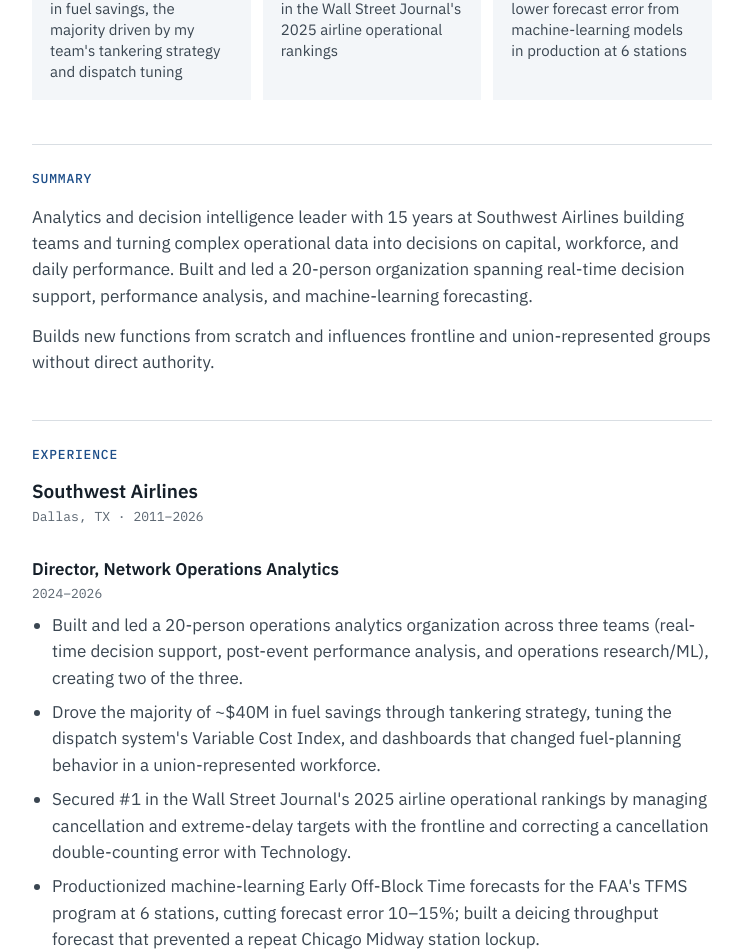
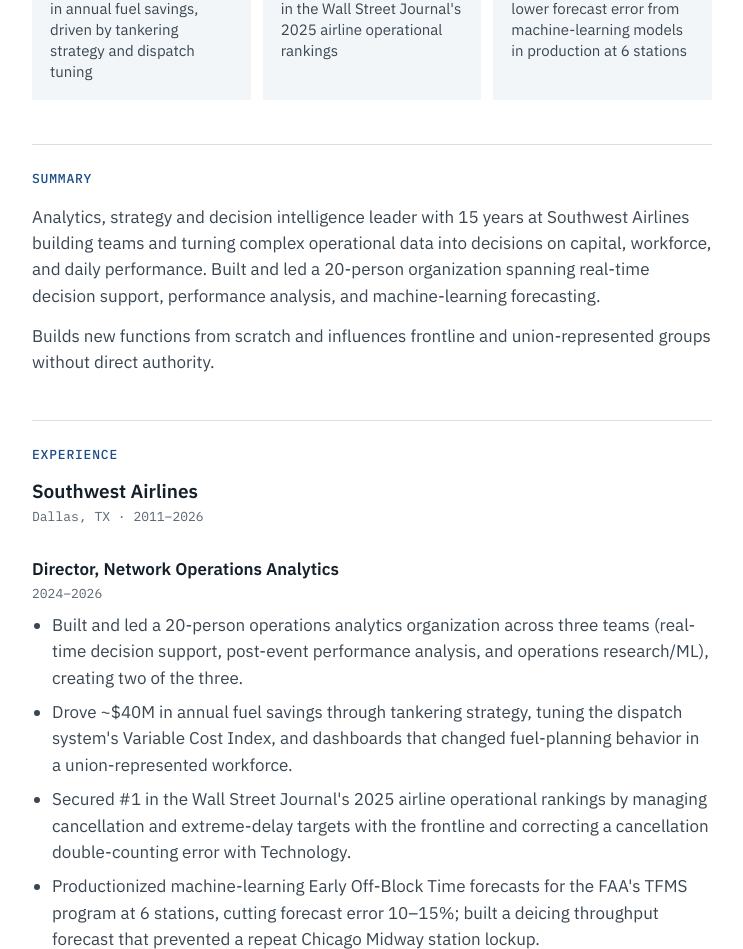
Before and after one commit to keegansullengerGIT/resume, a plain HTML site: page index.html in a window 1280 px wide. Shown: the part 623-1572 px from the top of the page, without its empty margins (268-1011 px from the left). Drawn offline with Linux system fonts and the light colour scheme.

Commit message:
Add files via upload

```diff
--- a/index.html
+++ b/index.html
@@ -3,8 +3,8 @@
 <head>
 <meta charset="utf-8">
 <meta name="viewport" content="width=device-width, initial-scale=1">
-<title>Keegan Sullenger | Analytics &amp; Decision Intelligence Leader</title>
-<meta name="description" content="Keegan Sullenger: analytics and decision intelligence leader with 15 years at Southwest Airlines. Open to Director-level roles in Dallas–Fort Worth.">
+<title>Keegan Sullenger | Analytics, Strategy &amp; Decision Intelligence Leader</title>
+<meta name="description" content="Keegan Sullenger: analytics, strategy and decision intelligence leader with 15 years at Southwest Airlines. Open to Director-level roles in Dallas–Fort Worth.">
 <link rel="preconnect" href="https://fonts.googleapis.com">
 <link rel="preconnect" href="https://fonts.gstatic.com" crossorigin>
 <link rel="stylesheet" href="https://fonts.googleapis.com/css2?family=IBM+Plex+Mono:wght@400;500&family=IBM+Plex+Sans:wght@400;500;600&display=swap">
@@ -59,7 +59,7 @@
   <header>
     <div class="bars" aria-hidden="true"><span style="height:9px"></span><span style="height:14px"></span><span style="height:20px"></span><span style="height:28px"></span></div>
     <h1>Keegan Sullenger</h1>
-    <p class="label headline">Analytics &amp; Decision Intelligence Leader</p>
+    <p class="label headline">Analytics, Strategy &amp; Decision Intelligence Leader</p>
     <div class="actions">
       <a class="btn primary" href="mailto:keegansullenger@gmail.com">Email me</a>
       <a class="btn" href="https://www.linkedin.com/in/keegan-sullenger">LinkedIn</a>
@@ -76,7 +76,7 @@
   <section aria-labelledby="results-h">
     <h2 class="label" id="results-h">Results</h2>
     <ul class="results">
-      <li><strong>~$40M</strong><span>in fuel savings, the majority driven by my team's tankering strategy and dispatch tuning</span></li>
+      <li><strong>~$40M</strong><span>in annual fuel savings, driven by tankering strategy and dispatch tuning</span></li>
       <li><strong>#1</strong><span>in the Wall Street Journal's 2025 airline operational rankings</span></li>
       <li><strong>10–15%</strong><span>lower forecast error from machine-learning models in production at 6 stations</span></li>
     </ul>
@@ -84,7 +84,7 @@
 
   <section aria-labelledby="about-h">
     <h2 class="label" id="about-h">Summary</h2>
-    <p>Analytics and decision intelligence leader with 15 years at Southwest Airlines building teams and turning complex operational data into decisions on capital, workforce, and daily performance. Built and led a 20-person organization spanning real-time decision support, performance analysis, and machine-learning forecasting.</p>
+    <p>Analytics, strategy and decision intelligence leader with 15 years at Southwest Airlines building teams and turning complex operational data into decisions on capital, workforce, and daily performance. Built and led a 20-person organization spanning real-time decision support, performance analysis, and machine-learning forecasting.</p>
     <p>Builds new functions from scratch and influences frontline and union-represented groups without direct authority.</p>
   </section>
 
@@ -98,7 +98,7 @@
       <div class="dates">2024–2026</div>
       <ul class="points">
         <li>Built and led a 20-person operations analytics organization across three teams (real-time decision support, post-event performance analysis, and operations research/ML), creating two of the three.</li>
-        <li>Drove the majority of ~$40M in fuel savings through tankering strategy, tuning the dispatch system's Variable Cost Index, and dashboards that changed fuel-planning behavior in a union-represented workforce.</li>
+        <li>Drove ~$40M in annual fuel savings through tankering strategy, tuning the dispatch system's Variable Cost Index, and dashboards that changed fuel-planning behavior in a union-represented workforce.</li>
         <li>Secured #1 in the Wall Street Journal's 2025 airline operational rankings by managing cancellation and extreme-delay targets with the frontline and correcting a cancellation double-counting error with Technology.</li>
         <li>Productionized machine-learning Early Off-Block Time forecasts for the FAA's TFMS program at 6 stations, cutting forecast error 10–15%; built a deicing throughput forecast that prevented a repeat Chicago Midway station lockup.</li>
         <li>Reduced regulatory exposure by leading chronically-late-flight and tarmac-delay decision support tied to DOT enforcement.</li>
```
